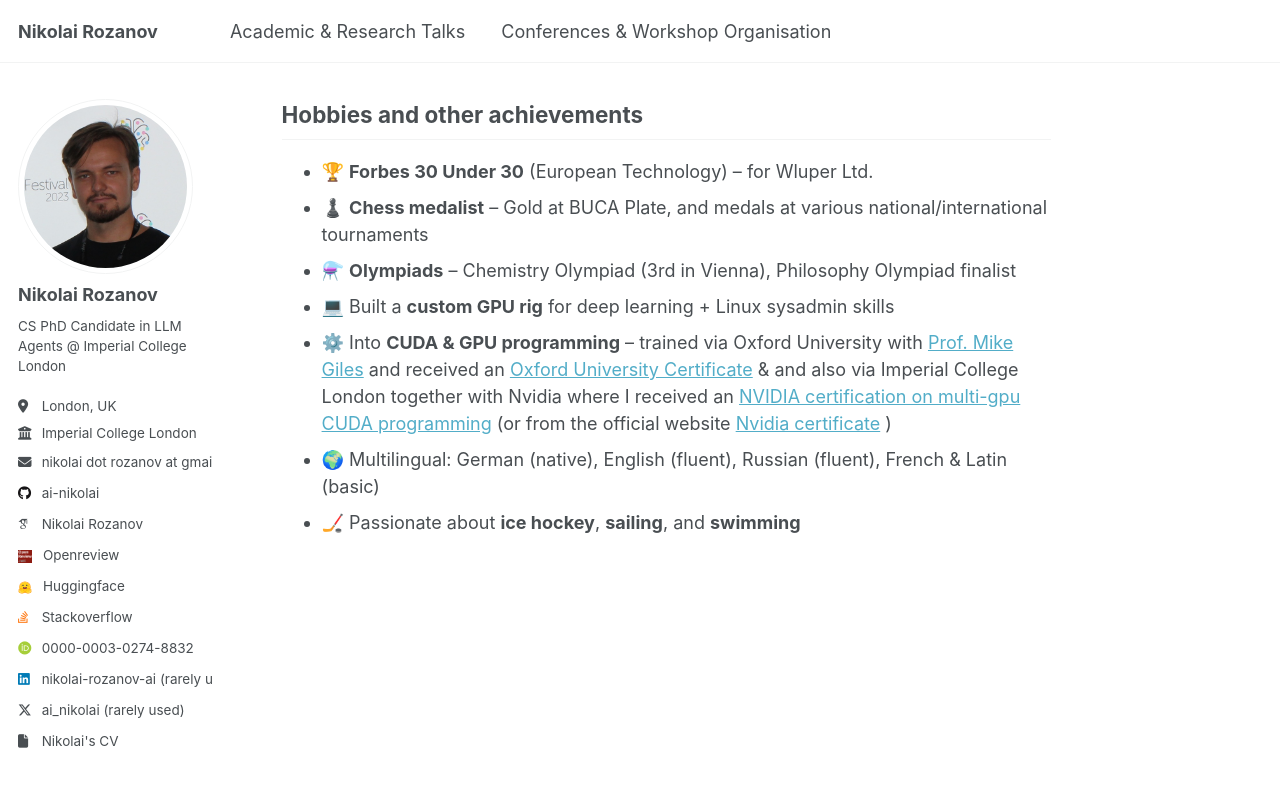
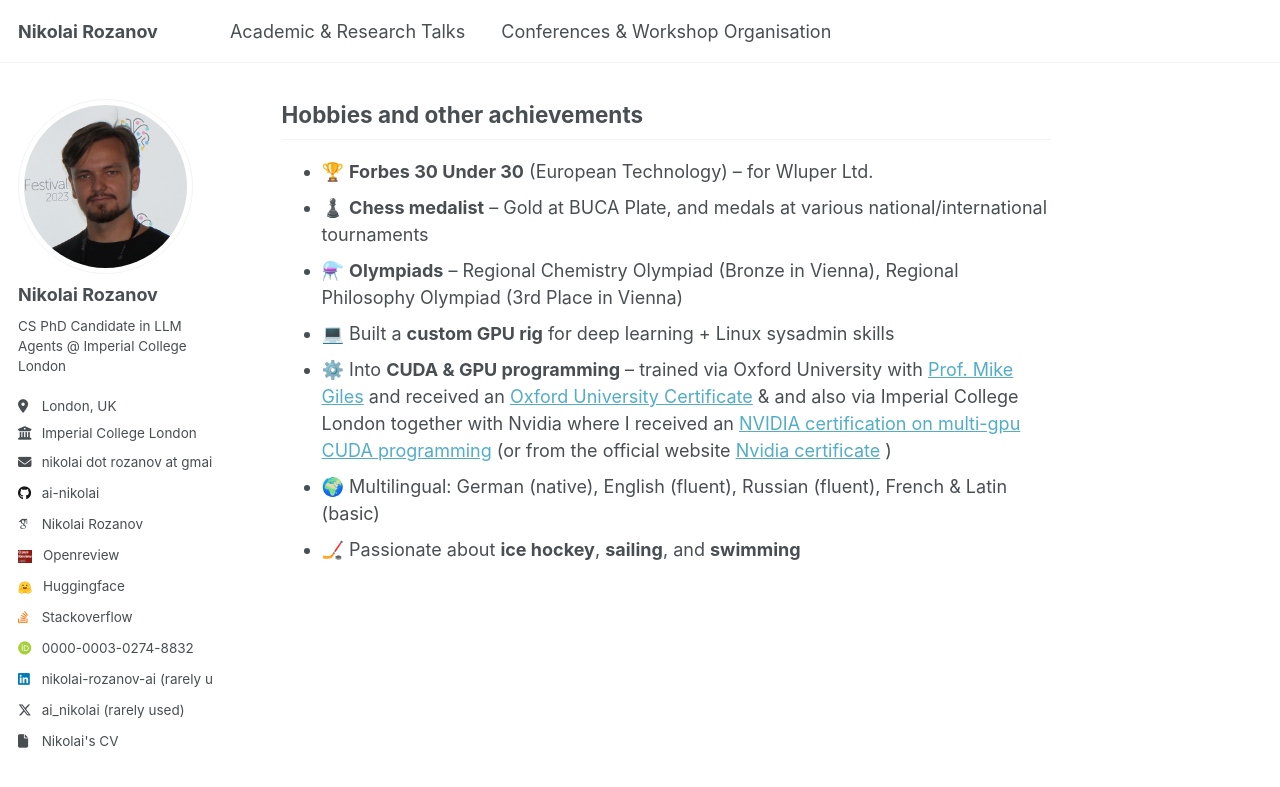
Before and after one commit to ai-nikolai/ai-nikolai.github.io, a Jekyll site: the page built from _pages/about.md, in a window 1280 px wide and 900 px high, scrolled down 3248 px. Shown: the top 787 px of the window. Built offline with Jekyll 4.4.1, drawn with Linux system fonts in a browser that asks for light colours; some web fonts are replaced.

Commit message:
correction

```diff
--- a/_pages/about.md
+++ b/_pages/about.md
@@ -146,7 +146,7 @@ see my **[CV](https://nikolairozanov.com/files/CV_Nikolai_Rozanov_2025.pdf)** fo
 
 - 🏆 **Forbes 30 Under 30** (European Technology) – for Wluper Ltd.
 - ♟️ **Chess medalist** – Gold at BUCA Plate, and medals at various national/international tournaments
-- ⚗️ **Olympiads** – Chemistry Olympiad (3rd in Vienna), Philosophy Olympiad finalist
+- ⚗️ **Olympiads** – Regional Chemistry Olympiad (Bronze in Vienna), Regional Philosophy Olympiad (3rd Place in Vienna)
 - 💻 Built a **custom GPU rig** for deep learning + Linux sysadmin skills
 - ⚙️ Into **CUDA & GPU programming** – trained via Oxford University with [Prof. Mike Giles](https://people.maths.ox.ac.uk/gilesm/cuda/) and received an [Oxford University Certificate](https://nikolairozanov.com/files/oxford_university_CUDA_certificate.pdf) & and also via Imperial College London together with Nvidia where I received an [NVIDIA certification on multi-gpu CUDA programming](https://nikolairozanov.com/files/nvidia_certificate_multi_gpu.pdf) (or from the official website [Nvidia certificate](https://learn.nvidia.com/certificates?id=SOEYjIXZTY-ZjB6xIhutDQ) )
 - 🌍 Multilingual: German (native), English (fluent), Russian (fluent), French & Latin (basic)
```
